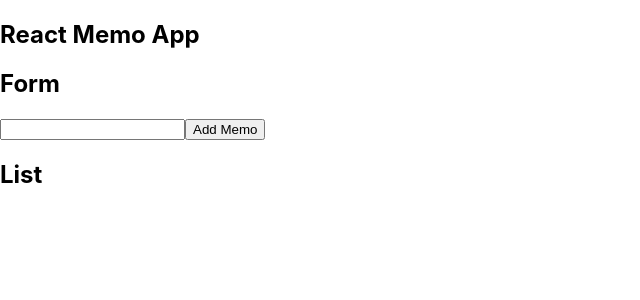
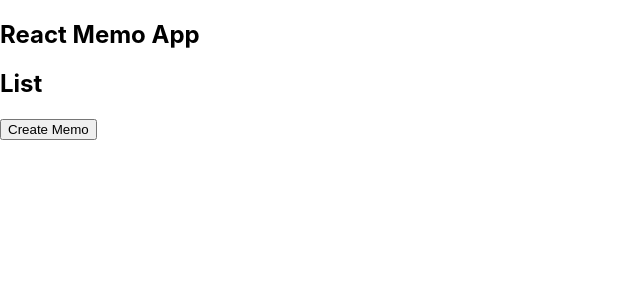
Before and after one commit to Shrimprin/react-memo-app, a React (Create React App) app: page / in a window 1280 px wide. Shown: the top 300 px of the page, without its empty margins (0-640 px from the left). Built offline with nearby package versions, Linux system fonts and the light colour scheme.

Commit message:
フォームを表示・非表示切り替えできるように修正

```diff
--- a/src/App.jsx
+++ b/src/App.jsx
@@ -7,6 +7,7 @@ import { v4 as uuid } from "uuid";
 
 export default function App() {
   const [memos, setMemos] = useState([]);
+  const [isFormActive, setIsFormActive] = useState(false);
 
   const addMemo = (content) => {
     setMemos([...memos, { id: uuid(), content: content }]);
@@ -17,11 +18,19 @@ export default function App() {
     setMemos(filteredArray);
   };
 
+  const showForm = () => {
+    setIsFormActive(true);
+  };
+
+  const hideForm = () => {
+    setIsFormActive(false);
+  };
+
   return (
     <div>
       <h2>React Memo App</h2>
-      <Form addMemo={addMemo} />
-      <List memos={memos} deleteMemo={deleteMemo} />
+      {isFormActive && <Form addMemo={addMemo} hideForm={hideForm} />}
+      <List memos={memos} deleteMemo={deleteMemo} showForm={showForm} />
     </div>
   );
 }
--- a/src/components/Form.jsx
+++ b/src/components/Form.jsx
@@ -1,7 +1,7 @@
 import React from "react";
 import { useState } from "react";
 
-export default function Form({ addMemo }) {
+export default function Form({ addMemo, hideForm }) {
   const [content, setContent] = useState("");
 
   const handleChange = (event) => {
@@ -12,6 +12,7 @@ export default function Form({ addMemo }) {
     event.preventDefault();
     addMemo(content);
     setContent("");
+    hideForm();
   };
 
   return (
@@ -21,6 +22,7 @@ export default function Form({ addMemo }) {
         <input value={content} onChange={handleChange} />
         <input type="submit" value="Add Memo" />
       </form>
+      <button onClick={hideForm}>Cancel</button>
     </div>
   );
 }
--- a/src/components/List.jsx
+++ b/src/components/List.jsx
@@ -1,6 +1,6 @@
 import React from "react";
 
-export default function List({ memos, deleteMemo }) {
+export default function List({ memos, deleteMemo, showForm }) {
   const list = memos.map((memo) => (
     <li key={memo.id}>
       {memo.id} - {memo.content}
@@ -12,6 +12,7 @@ export default function List({ memos, deleteMemo }) {
     <div>
       <h2>List</h2>
       {list}
+      <button onClick={showForm}>Create Memo</button>
     </div>
   );
 }
```
